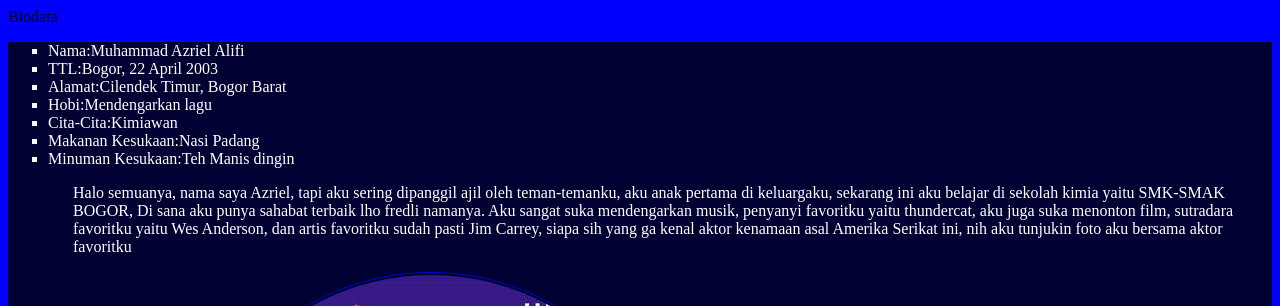
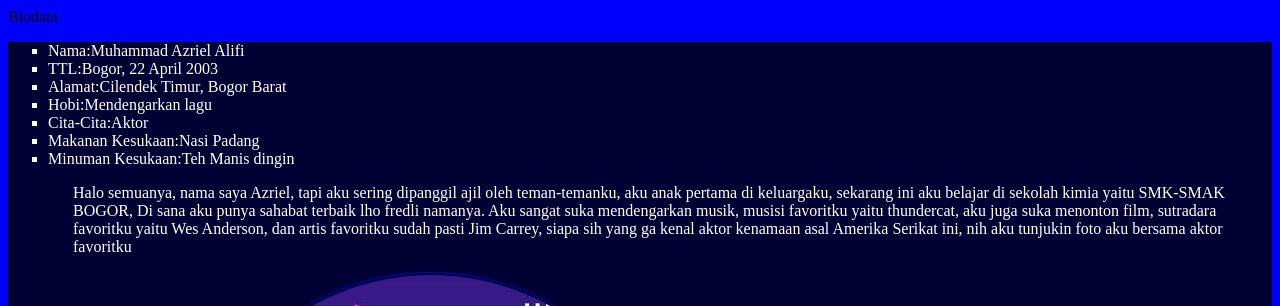
Before and after one commit to azrielalifi/azrielalifi.github.io, a plain HTML site: page index.html in a window 1280 px wide. Shown: the top 306 px of the page. Drawn offline with Linux system fonts and the light colour scheme.

Commit message:
Update index.html

```diff
--- a/index.html
+++ b/index.html
@@ -10,11 +10,11 @@
 	<li>TTL:Bogor, 22 April 2003</li>
 	<li>Alamat:Cilendek Timur, Bogor Barat</li>
 	<li>Hobi:Mendengarkan lagu</li>
-	<li>Cita-Cita:Kimiawan</li>
+	<li>Cita-Cita:Aktor</li>
 	<li>Makanan Kesukaan:Nasi Padang</li>
 	<li>Minuman Kesukaan:Teh Manis dingin</li>
 	<blockquote></blockquote>
-	<p>Halo semuanya, nama saya Azriel, tapi aku sering dipanggil ajil oleh teman-temanku, aku anak pertama di keluargaku, sekarang ini aku belajar di sekolah kimia yaitu SMK-SMAK BOGOR, Di sana aku punya sahabat terbaik lho fredli namanya. Aku sangat suka mendengarkan musik, penyanyi favoritku yaitu thundercat, aku juga suka menonton film, sutradara favoritku yaitu Wes Anderson, dan artis favoritku sudah pasti Jim Carrey, siapa sih yang ga kenal aktor kenamaan asal Amerika Serikat ini, nih aku tunjukin foto aku bersama aktor favoritku</p>
+	<p>Halo semuanya, nama saya Azriel, tapi aku sering dipanggil ajil oleh teman-temanku, aku anak pertama di keluargaku, sekarang ini aku belajar di sekolah kimia yaitu SMK-SMAK BOGOR, Di sana aku punya sahabat terbaik lho fredli namanya. Aku sangat suka mendengarkan musik, musisi favoritku yaitu thundercat, aku juga suka menonton film, sutradara favoritku yaitu Wes Anderson, dan artis favoritku sudah pasti Jim Carrey, siapa sih yang ga kenal aktor kenamaan asal Amerika Serikat ini, nih aku tunjukin foto aku bersama aktor favoritku</p>
 	<img src="jimcarrey.png">
 	<blockquote></blockquote>
 
```
